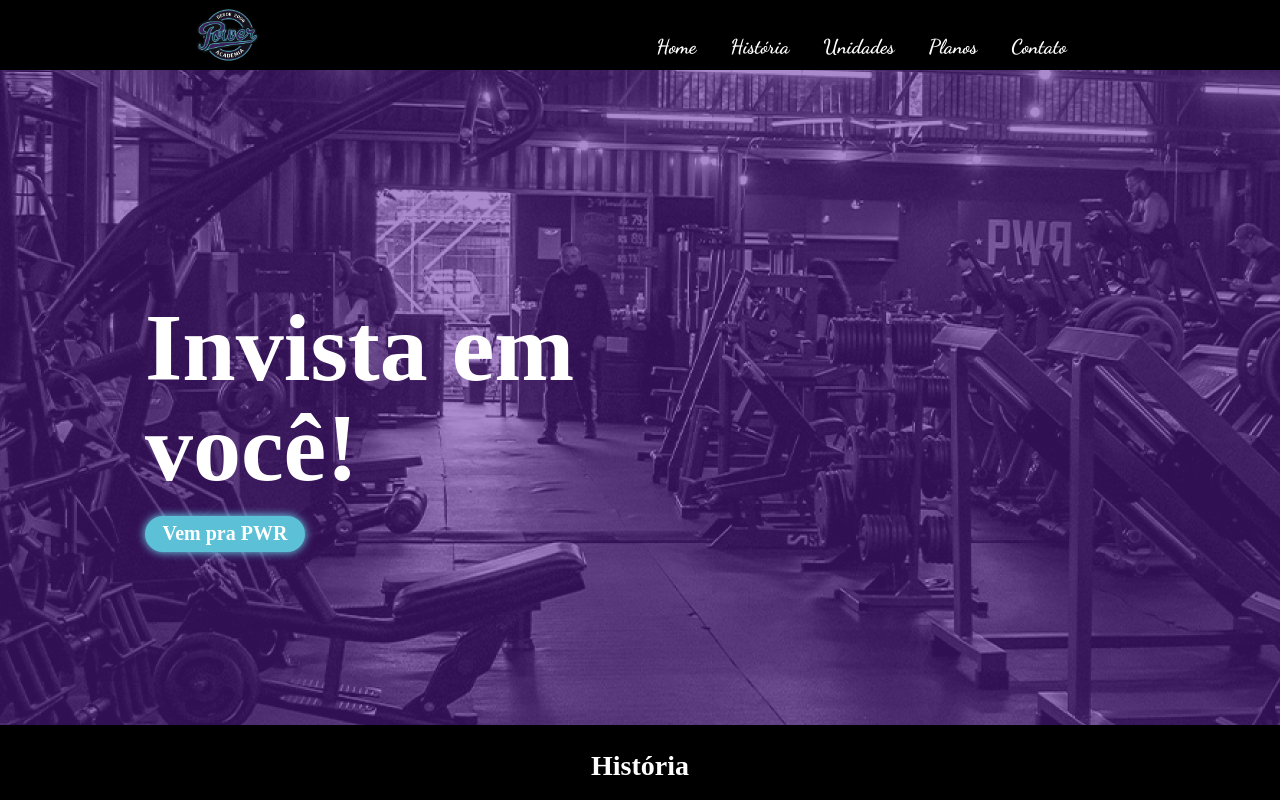
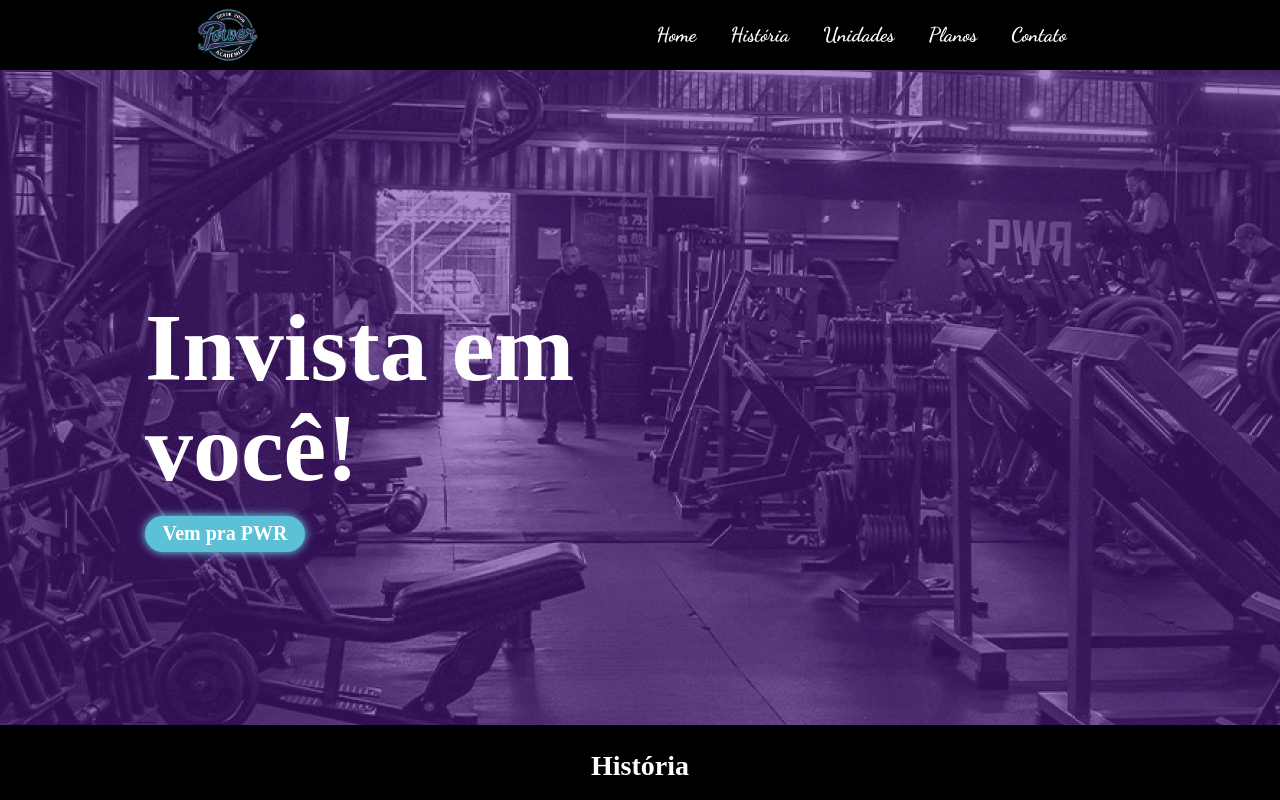
Before and after one commit to GuiNuness/PWR.github.io, a plain HTML site: page index.html in a window 1280 px wide. Shown: the top 800 px of the page. Drawn offline with Linux system fonts and the light colour scheme; a web font is replaced by a local one.

Commit message:
Add files via upload

```diff
--- a/assets/css/style.css
+++ b/assets/css/style.css
@@ -470,9 +470,6 @@ h2{
         list-style: none;
         float: right;
         position: relative;
-    }
-
-    nav ul li a{
         display: block;
         padding: 11px 14px;
         text-decoration: none;
--- a/index.html
+++ b/index.html
@@ -17,7 +17,7 @@
             <div class="menu">
                 <nav>
                     <ul>
-                        <li><a href=""><img src="./assets/images/menu.png" alt=""></a>
+                        <li><img src="./assets/images/menu.png" alt="">
                             <ul>
                                 <li><a href="./index.html">Home</a></li>
                                 <li><a href="#historia">História</a></li>
```
